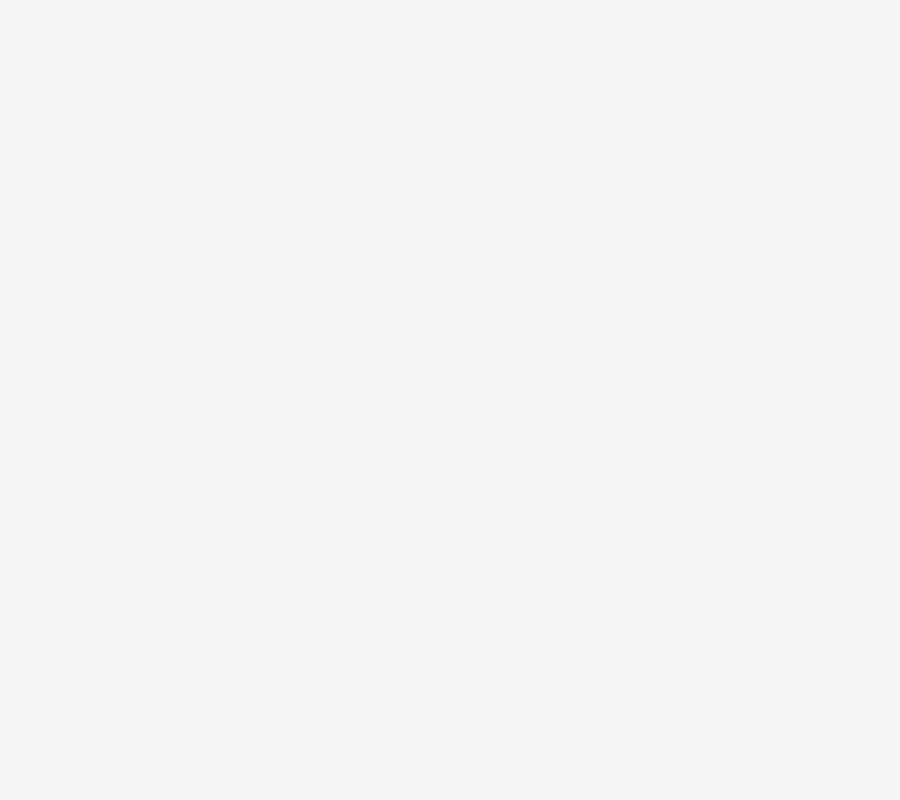
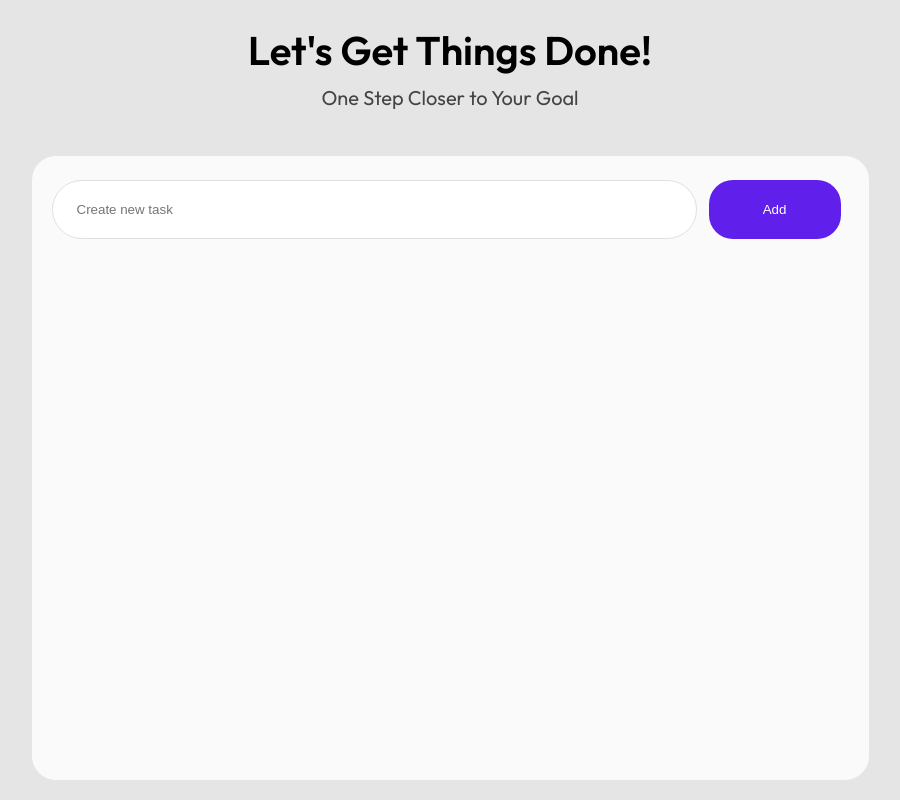
Before and after one commit to webprogramminghack/assignment-class21, a React (Vite) app: page / in a window 1280 px wide. Shown: the whole page, without its empty margins (190-1090 px from the left). Built offline with nearby package versions, Linux system fonts and the light colour scheme.

Commit message:
progress 1: baru mulai bikin tampilan

```diff
--- /dev/null
+++ b/src/App.module.scss
@@ -0,0 +1,64 @@
+.container {
+  display: flex;
+  height: 100vh;
+  justify-content: center;
+  align-items: center;
+  background-color: #e5e5e5;
+  flex-direction: column;
+
+  .header {
+    width: rem-calc(591);
+    height: rem-calc(100);
+    gap: rem-calc(4);
+    text-align: center;
+    margin: rem-calc(20);
+
+    .title {
+      font-weight: 600;
+      font-size: rem-calc(40);
+      line-height: rem-calc(60);
+    }
+
+    .description {
+      font-weight: 400;
+      font-size: rem-calc(20);
+      line-height: rem-calc(36);
+      color: #444;
+    }
+  }
+
+  .content {
+    width: rem-calc(837);
+    height: rem-calc(662);
+    padding: rem-calc(8);
+    border-radius: rem-calc(24);
+    background: #FAFAFA;
+    margin: rem-calc(20);
+
+    .formContainer {
+      display: flex;
+      width: rem-calc(821);
+      height: rem-cacl(91);
+      padding: rem-calc(16) rem-calc(12);
+      gap: rem-calc(12);
+
+      .inputTask {
+        width: rem-calc(645);
+        height: rem-calc(59);
+        padding: rem-calc(15) rem-calc(24);
+        border-radius: rem-calc(120);
+        border: 1px solid #E0E0E0;
+      }
+
+      .button {
+        width: rem-calc(132);
+        height: rem-calc(59);
+        padding: 0 rem-calc(32);
+        gap: rem-calc(8);
+        border-radius: rem-calc(24);
+        background: #601FEB;
+        color: #FFFFFF;
+      }
+    }
+  }
+}
--- a/src/App.tsx
+++ b/src/App.tsx
@@ -1,7 +1,34 @@
 import React from 'react';
+import styles from './App.module.scss';
 
 const App: React.FC = () => {
-  return <div></div>;
+  return (
+    <div className={styles.container}>
+      {/* header */}
+      <div className={styles.header}>
+        <p className={styles.title}>Let&apos;s Get Things Done!</p>
+        <p className={styles.description}>One Step Closer to Your Goal</p>
+      </div>
+      {/* content todo */}
+      <div className={styles.content}>
+        {/* todo form */}
+        <form className={styles.formContainer}>
+          <input
+            type="text"
+            className={styles.inputTask}
+            placeholder='Create new task'
+          />
+          <button className={styles.button}>Add</button>
+        </form>
+        {/* todo list */}
+        <div>
+          <ul>
+
+          </ul>
+        </div>
+      </div>
+    </div>
+  );
 };
 
 export default App;
```
